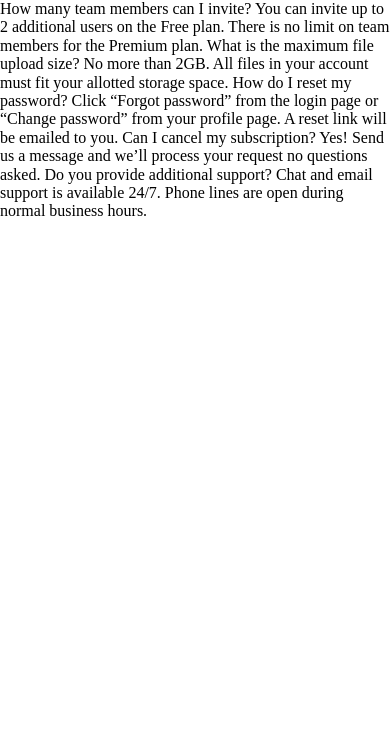
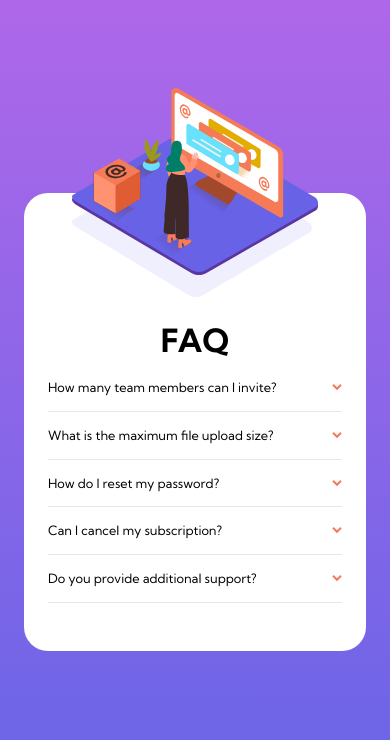
Before and after one commit to elioflo/faq-accordion-card-main, a plain HTML site: page index.html in a window 390 px wide. Drawn offline with Linux system fonts and the light colour scheme.

Commit message:
Add mobile version

```diff
--- a/assets/styles/scss/_base.scss
+++ b/assets/styles/scss/_base.scss
@@ -1,2 +1,6 @@
 @import url('https://fonts.googleapis.com/css2?family=Kumbh+Sans:wght@400;700&display=swap');
 // font-family: 'Kumbh Sans', sans-serif;
+
+body {
+    font-family: 'Kumbh Sans', sans-serif;
+}
--- /dev/null
+++ b/assets/styles/scss/_container.scss
@@ -0,0 +1,7 @@
+.container {
+    min-height: 100vh;
+    background: linear-gradient(var(--primary-gradient-soft-violet),var(--primary-gradient-soft-blue)) no-repeat;
+    display: flex;
+    justify-content: center;
+    align-items: center;
+}
--- /dev/null
+++ b/assets/styles/scss/_item.scss
@@ -0,0 +1,35 @@
+.item {
+    font-size: .8rem;
+    padding-bottom: 1rem;
+    margin-top: 1rem;
+    border-bottom: 1px solid var(--neutral-text-dividers-light-grayish-blue);
+
+    &__question {
+        list-style: none;
+        display: flex;
+        justify-content: space-between;
+        align-items: center;
+    }
+
+    &__answer {
+        font-weight: 400;
+        color: var(--neutral-text-dark-grayish-blue);
+        font-size: .7rem;
+        padding-right: 2rem;
+        line-height: 1.7;
+        margin-bottom: 0;
+    }
+
+    &[open] {
+        .item {
+            &__question {
+                font-weight: 700;
+                img {
+                    transform: rotate(180deg);
+                }
+            }
+
+        }
+    }
+
+}
--- /dev/null
+++ b/assets/styles/scss/_main.scss
@@ -0,0 +1,27 @@
+.main {
+    background-color: white;
+    border-radius: 1.5rem;
+    width: calc(100% - 3rem);
+    padding-bottom: 3rem;
+
+    &__content {
+        width: calc(100% - 3rem);
+        margin: auto;
+    }
+
+    &__title {
+        text-align: center;
+    }
+
+    &__imgs {
+        width: calc(100% - 6rem);
+        margin: auto;
+        position: relative;
+    }
+
+    &__main {
+        position: absolute;
+        top: -105px;
+    }
+
+}
--- a/assets/styles/scss/main.scss
+++ /dev/null
@@ -1,3 +0,0 @@
-@use 'normalize';
-@use 'variables';
-@use 'base';
--- /dev/null
+++ b/assets/styles/scss/styles.scss
@@ -0,0 +1,6 @@
+@use 'normalize';
+@use 'variables';
+@use 'base';
+@use 'container';
+@use 'main';
+@use 'item';
--- a/index.html
+++ b/index.html
@@ -1,31 +1,71 @@
 <!DOCTYPE html>
 <html lang="en">
+
 <head>
   <meta charset="UTF-8">
-  <meta name="viewport" content="width=device-width, initial-scale=1.0"> <!-- displays site properly based on user's device -->
+  <meta name="viewport" content="width=device-width, initial-scale=1.0">
+  <!-- displays site properly based on user's device -->
 
   <link rel="icon" type="image/png" sizes="32x32" href="./images/favicon-32x32.png">
 
   <title>Frontend Mentor | FAQ Accordion Card</title>
 
-  <link rel="stylesheet" href="./assets/styles/css/main.css">
+  <link rel="stylesheet" href="./assets/styles/css/styles.css">
+
 </head>
-<body>
-  How many team members can I invite?
-  You can invite up to 2 additional users on the Free plan. There is no limit on
-  team members for the Premium plan.
 
-  What is the maximum file upload size?
-  No more than 2GB. All files in your account must fit your allotted storage space.
+<body class="container">
+  <main class="main">
+    <div class="main__imgs">
+      <img class="main__main" src="./assets/images/illustration-woman-online-mobile.svg" alt="">
+      <img class="main__bg" src="./assets/images/bg-pattern-mobile.svg" alt="">
+    </div>
+    <section class="main__content">
+      <h1 class="main__title">FAQ</h1>
+      <details class="item">
+        <summary class="item__question">
+          How many team members can I invite? <img class="something__icon" src="./assets/images/icon-arrow-down.svg" alt="">
+        </summary>
+        <p class="item__answer">
+          You can invite up to 2 additional users on the Free plan. There is no limit on
+          team members for the Premium plan.
+        </p>
+      </details>
+      <details class="item">
+        <summary class="item__question">
+          What is the maximum file upload size? <img src="./assets/images/icon-arrow-down.svg" alt="">
+        </summary>
+        <p class="item__answer">
+          No more than 2GB. All files in your account must fit your allotted storage space.
+        </p>
+      </details>
+      <details class="item">
+        <summary class="item__question">
+          How do I reset my password? <img src="./assets/images/icon-arrow-down.svg" alt="">
+        </summary>
+        <p class="item__answer">
+          Click “Forgot password” from the login page or “Change password” from your profile page.
+          A reset link will be emailed to you.
+        </p>
+      </details>
+      <details class="item">
+        <summary class="item__question">
+          Can I cancel my subscription? <img src="./assets/images/icon-arrow-down.svg" alt="">
+        </summary>
+        <p class="item__answer">
+          Yes! Send us a message and we’ll process your request no questions asked.
+        </p>
+      </details>
+      <details class="item">
+        <summary class="item__question">
+          Do you provide additional support? <img src="./assets/images/icon-arrow-down.svg" alt="">
+        </summary>
+        <p class="item__answer">
+          Chat and email support is available 24/7. Phone lines are open during normal business hours.
+        </p>
+      </details>
+    </section>
+  </main>
+</body>
 
-  How do I reset my password?
-  Click “Forgot password” from the login page or “Change password” from your profile page.
-  A reset link will be emailed to you.
-
-  Can I cancel my subscription?
-  Yes! Send us a message and we’ll process your request no questions asked.
-
-  Do you provide additional support?
-  Chat and email support is available 24/7. Phone lines are open during normal business hours.
-</body>
 </html>
```
Also changed, not shown: assets/styles/css/styles.css, 2 other files.
